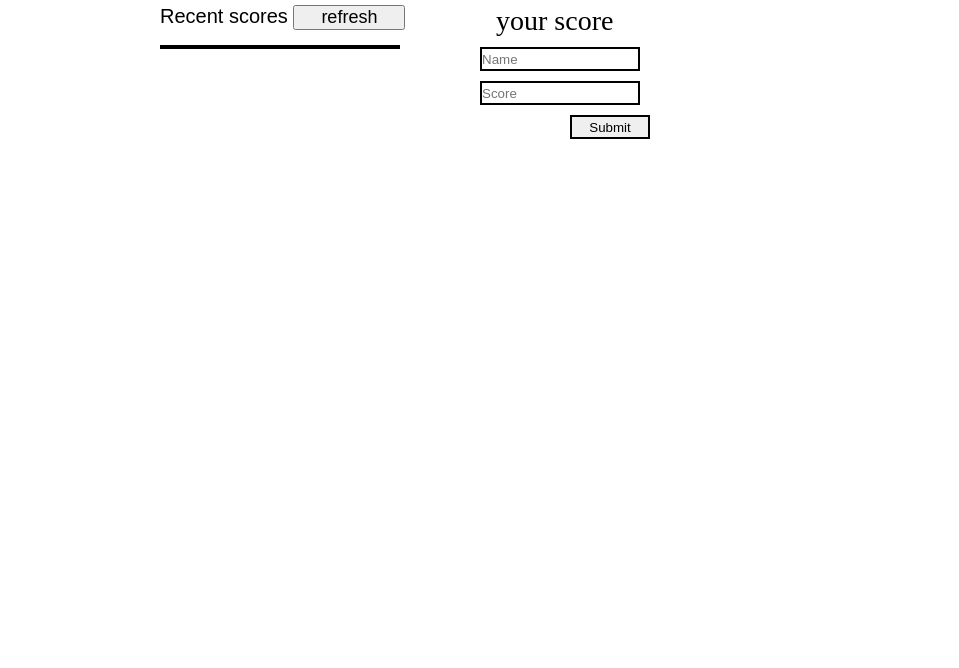
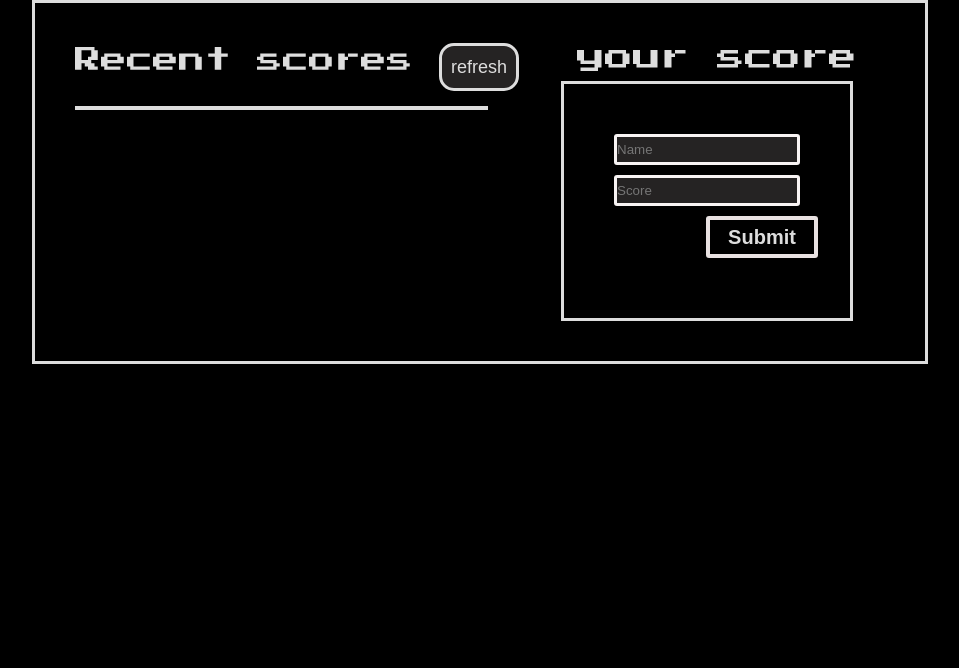
Before and after one commit to Mucyosoda/readerboard, a website built with webpack: page src/index.html in a window 1280 px wide. Shown: the part 132-800 px from the top of the page, without its empty margins (160-1119 px from the left). Built offline with nearby package versions, Linux system fonts and the light colour scheme; no server answers; a web font is replaced by a local one.

Commit message:
update style.css file

```diff
--- a/src/style.css
+++ b/src/style.css
@@ -1,3 +1,4 @@
+@import url('https://fonts.googleapis.com/css?family=Press+Start+2P&display=swap');
 * {
   margin: 0;
   padding: 0;
@@ -6,47 +7,56 @@
 
 body {
   margin-top: 80px;
+  font-family: 'Press Start 2P', sans-serif;
+  background-color: black;
+  color: #ddd;
 }
 
 main {
   margin-top: 20px;
   display: flex;
-  width: 50%;
-  margin-left: 25%;
+  width: 70%;
+  margin-left: 15%;
   font-size: large;
-  font-family: 'Qahiri', sans-serif;
+  border: 3px solid #ddd;
+  padding: 40px;
 }
 
 .lest-side {
-  width: 50%;
+  width: 60%;
   text-align: left;
 }
 
 .right-side {
-  width: 50%;
+  width: 40%;
 }
 
 .list {
-  border: 2px solid black;
-  width: 75%;
+  border: 2px solid #ddd;
+  width: 85%;
   margin-right: 40px;
 }
 
 form {
   display: flex;
   flex-direction: column;
-  width: 50%;
+  width: 90%;
+  height: 15rem;
+  border: 3px solid #ddd;
+  padding: 50px;
 }
 
 input {
   margin-bottom: 10px;
-  height: 1.5rem;
-  border: 2px solid black;
+  height: 3rem;
+  border: 3px solid rgb(248, 244, 244);
+  border-radius: 3px;
+  background-color: rgba(53, 49, 49, 0.712);
+  color: #ddd;
 }
 
 .left-title {
-  font-size: 20px;
-  font-family: Arial, Helvetica, sans-serif;
+  font-size: 26px;
   margin-bottom: 5px;
 }
 
@@ -54,27 +64,37 @@ input {
   padding-left: 1rem;
   padding-bottom: 10px;
   font-size: 28px;
-  font-family: 'Times New Roman', Times, serif;
 }
 
 .btn-refresh {
-  width: 7rem;
+  width: 5rem;
+  height: 3rem;
   font-size: 18px;
   margin-bottom: 10px;
+  border: 3px solid #ddd;
+  background-color: rgba(53, 49, 49, 0.712);
+  color: #ddd;
+  border-radius: 15px;
+}
+
+.btn-refresh:hover {
+  background-color: #ddd;
+  color: #000;
 }
 
 .main-title {
-  margin-left: 25%;
+  margin-left: 15%;
 }
 
 #scores {
-  font-size: 15px;
-  font-family: 'Times New Roman', Times, serif;
+  font-size: 12px;
   padding-left: 4px;
+  height: 3rem;
+  padding-top: 15px;
 }
 
 #scores:nth-child(even) {
-  background-color: #ddd;
+  background-color: rgb(31, 34, 37);
   width: 100%;
 }
 
@@ -83,7 +103,18 @@ table {
 }
 
 #sub {
-  width: 5rem;
-  margin-left: 90px;
-  border: 2px solid black;
+  width: 7rem;
+  margin-left: 92px;
+  border: 4px solid rgb(233, 226, 226);
+  background-color: #000;
+  color: #ddd;
+  border-radius: 3px;
+  height: 4rem;
+  font-size: 20px;
+  font-weight: 600;
 }
+
+#sub:hover {
+  background-color: #ddd;
+  color: #000;
+}
```
